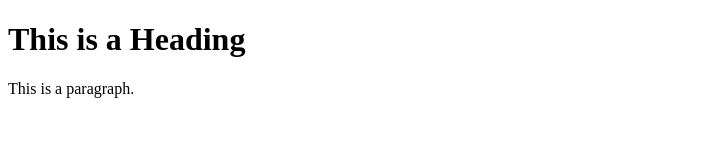
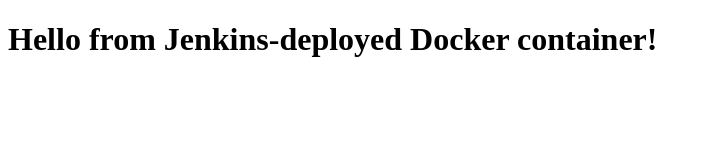
Before and after one commit to ABHAYSARIYAL/Devops, a plain HTML site: page index.html in a window 1280 px wide. Shown: the whole page, without its empty margins (0-710 px from the left). Drawn offline with Linux system fonts and the light colour scheme.

Commit message:
Update index.html

```diff
--- a/index.html
+++ b/index.html
@@ -1,12 +1,9 @@
- <!DOCTYPE html>
+<!DOCTYPE html>
 <html>
 <head>
-<title>Page Title</title>
+  <title>DevOps Assignment</title>
 </head>
 <body>
-
-<h1>This is a Heading</h1>
-<p>This is a paragraph.</p>
-
+  <h1>Hello from Jenkins-deployed Docker container!</h1>
 </body>
 </html>
```
